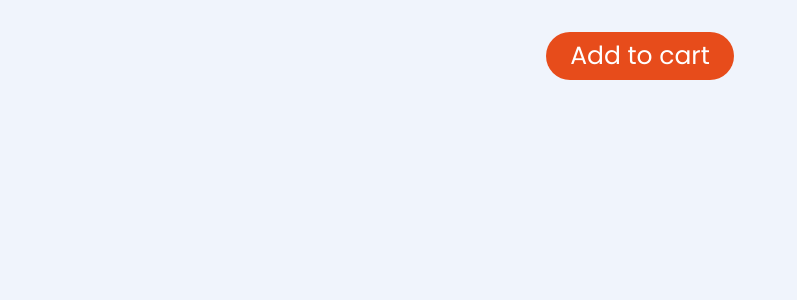
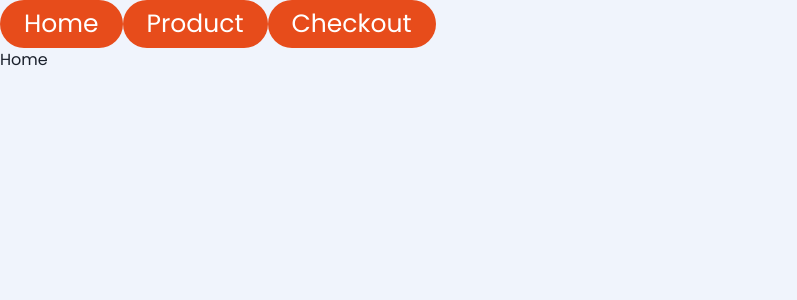
Before and after one commit to AnasMunir/monke-labs-app, a React (Vite) app: page / in a window 1280 px wide. Shown: the top 300 px of the page, without its empty margins (0-797 px from the left). Built offline with nearby package versions, Linux system fonts and the light colour scheme.

Commit message:
added some routes

```diff
--- a/package.json
+++ b/package.json
@@ -15,7 +15,8 @@
     "@emotion/styled": "^11.11.0",
     "framer-motion": "^10.16.16",
     "react": "^18.2.0",
-    "react-dom": "^18.2.0"
+    "react-dom": "^18.2.0",
+    "react-router-dom": "^6.21.1"
   },
   "devDependencies": {
     "@types/react": "^18.2.43",
--- a/src/App.tsx
+++ b/src/App.tsx
@@ -1,14 +1,26 @@
-import { useState } from 'react';
-import './App.css';
 import { Button } from '@chakra-ui/react';
+import { Link, Route, Routes } from 'react-router-dom';
+import Home from './pages/home/home';
+import Product from './pages/product/product';
+import Checkout from './pages/checkout/checkout';
 
 function App() {
-  const [count, setCount] = useState(0);
-
   return (
     <>
-      {/* <Button bg='brand.primary.500' color='white' fontWeight={600}> */}
-      <Button variant='primary'>Add to cart</Button>
+      <Button variant='primary'>
+        <Link to='/'>Home</Link>
+      </Button>
+      <Button variant='primary'>
+        <Link to='/product/salad'>Product</Link>
+      </Button>
+      <Button variant='primary'>
+        <Link to='/checkout'>Checkout</Link>
+      </Button>
+      <Routes>
+        <Route path='/' element={<Home />}></Route>
+        <Route path='/product/:id' element={<Product />}></Route>
+        <Route path='/checkout' element={<Checkout />}></Route>
+      </Routes>
     </>
   );
 }
--- a/src/main.tsx
+++ b/src/main.tsx
@@ -5,11 +5,14 @@ import './index.css';
 import { ChakraProvider } from '@chakra-ui/react';
 
 import theme from './theme';
+import { BrowserRouter } from 'react-router-dom';
 
 ReactDOM.createRoot(document.getElementById('root')!).render(
   <React.StrictMode>
-    <ChakraProvider theme={theme}>
-      <App />
-    </ChakraProvider>
+    <BrowserRouter>
+      <ChakraProvider theme={theme}>
+        <App />
+      </ChakraProvider>
+    </BrowserRouter>
   </React.StrictMode>
 );
--- /dev/null
+++ b/src/pages/checkout/Checkout.tsx
@@ -0,0 +1,7 @@
+import { FC } from 'react';
+
+const Checkout: FC = () => {
+  return <div>Checkout</div>;
+};
+
+export default Checkout;
--- /dev/null
+++ b/src/pages/home/Home.tsx
@@ -0,0 +1,7 @@
+import { FC } from 'react';
+
+const Home: FC = () => {
+  return <div>Home</div>;
+};
+
+export default Home;
--- /dev/null
+++ b/src/pages/product/Product.tsx
@@ -0,0 +1,7 @@
+import { FC } from 'react';
+
+const Product: FC = () => {
+  return <div>Product</div>;
+};
+
+export default Product;
```
Also changed, not shown: 1 other file (tests, documents, lock files or other folders).
